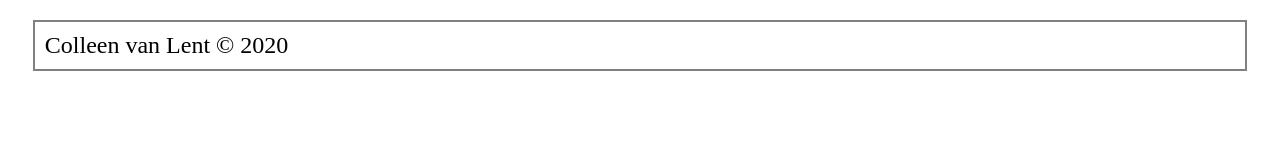
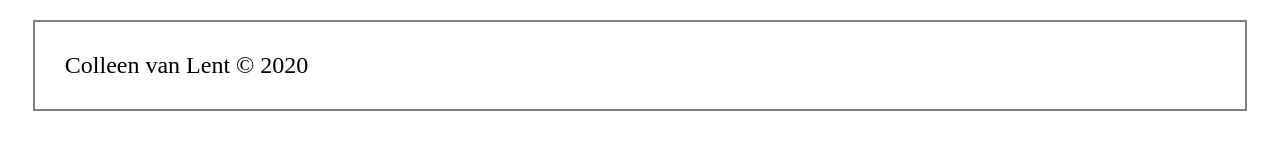
Before and after one commit to jstbaum/homework1-2021, a plain HTML site: page personal.html in a window 1280 px wide. Shown: the part 619-768 px from the top of the page. Drawn offline with Linux system fonts and the light colour scheme.

Commit message:
Update personal.html

```diff
--- a/personal.html
+++ b/personal.html
@@ -36,7 +36,7 @@
 
 	</main>
 	<footer>
-		Colleen van Lent &copy; 2020
+		<p>Colleen van Lent &copy; 2020</p>
 	</footer>
 
 
```
